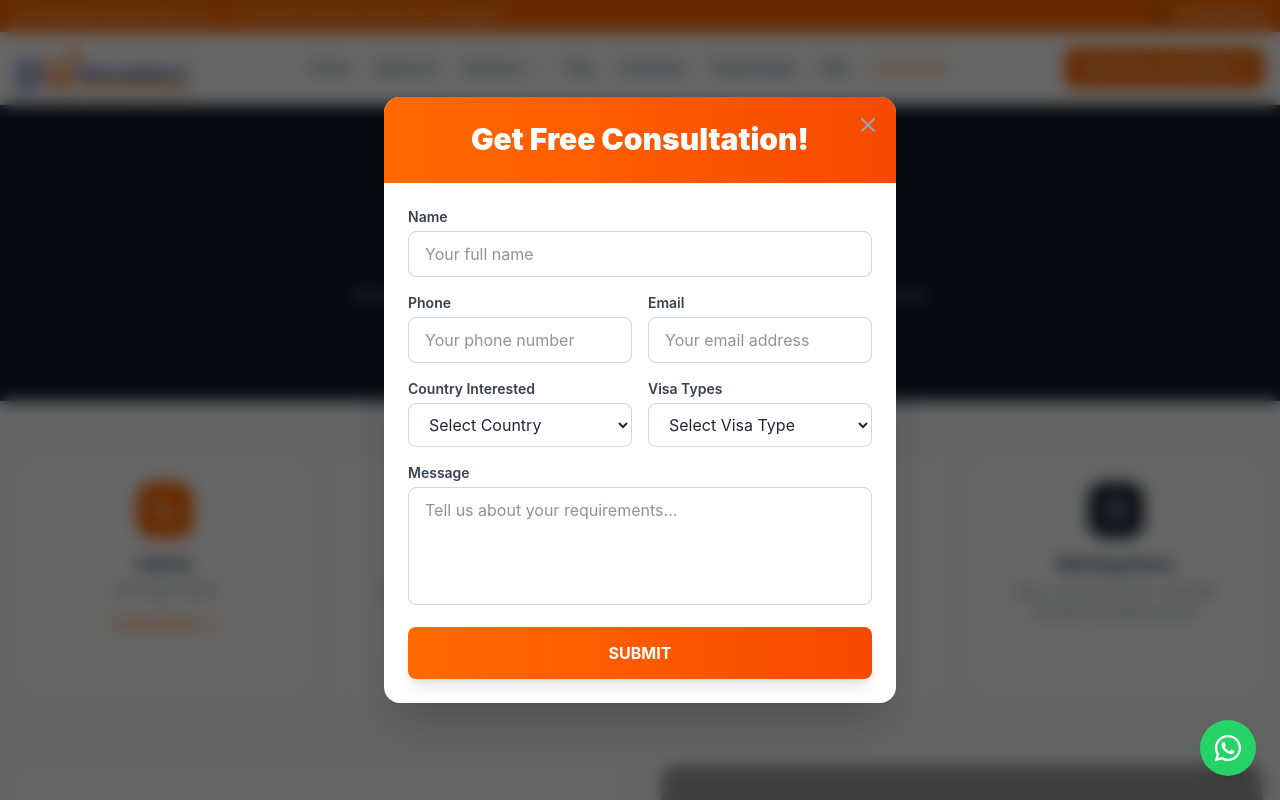
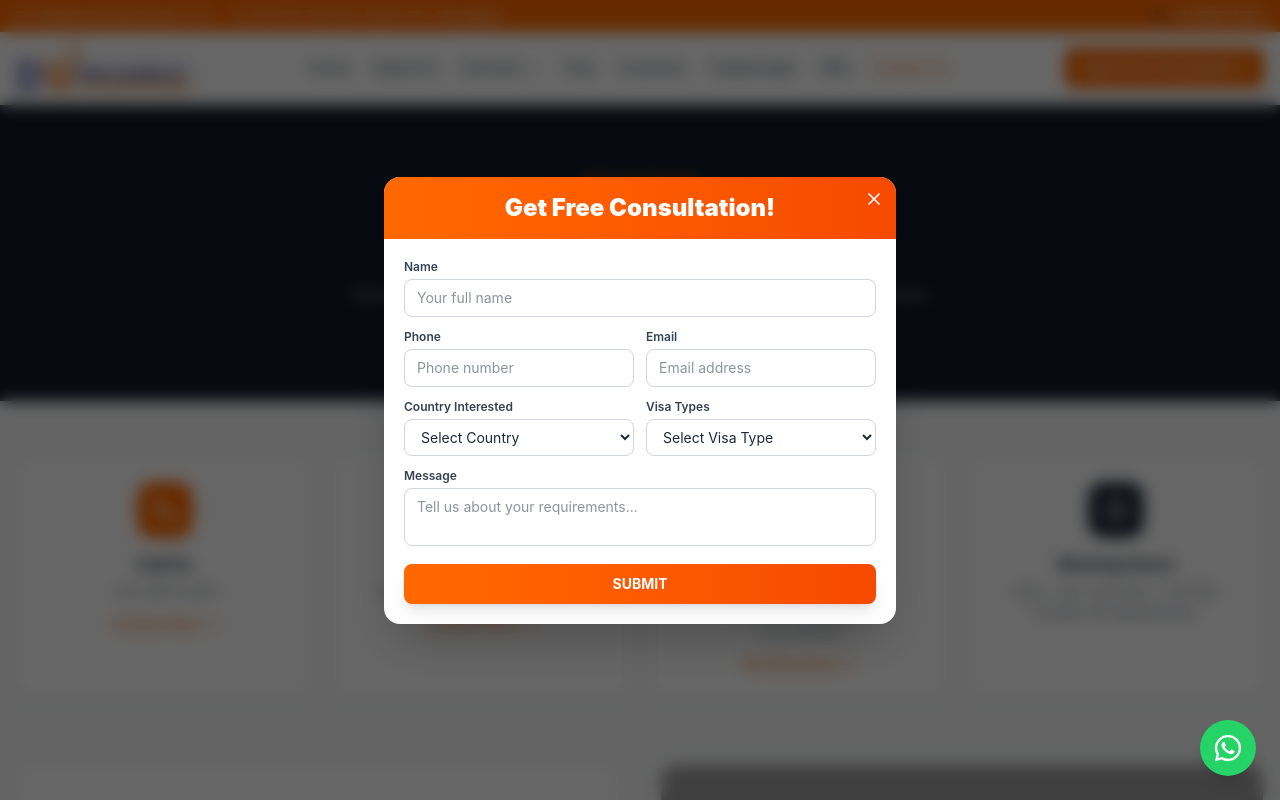
Before and after one commit to SocialThekaAccess/Dreamwayeducation, a React (Vite) app: page /contact in a window 1280 px wide. Shown: the top 800 px of the page. Built offline with nearby package versions, Linux system fonts and the light colour scheme; grey boxes are pictures that could not be loaded.

Commit message:
Fix popup modal - remove scroll, make content compact and smaller

```diff
--- a/src/components/modals/ContactFormModal.jsx
+++ b/src/components/modals/ContactFormModal.jsx
@@ -15,7 +15,6 @@ export default function ContactFormModal({ isOpen, onClose }) {
 
   const handleSubmit = (e) => {
     e.preventDefault();
-    // Handle form submission here
     console.log("Form submitted:", formData);
     alert("Thank you! We will contact you soon.");
     onClose();
@@ -27,85 +26,77 @@ export default function ContactFormModal({ isOpen, onClose }) {
 
   return (
     <div className="fixed inset-0 z-[9999] flex items-center justify-center bg-black/60 backdrop-blur-sm p-4">
-      <div className="bg-white rounded-2xl shadow-2xl w-full max-w-lg max-h-[90vh] overflow-y-auto relative">
+      <div className="bg-white rounded-2xl shadow-2xl w-full max-w-lg relative">
         {/* Close Button */}
         <button
           onClick={onClose}
-          className="absolute top-4 right-4 text-gray-400 hover:text-gray-600 transition-colors z-10"
+          className="absolute top-3 right-3 text-white hover:text-gray-200 transition-colors z-10"
           aria-label="Close"
         >
-          <X size={24} />
+          <X size={20} />
         </button>
 
-        {/* Header */}
-        <div className="bg-gradient-to-r from-orange-500 to-orange-600 p-6 text-center">
-          <h2 className="text-2xl md:text-3xl font-black text-white">
+        {/* Header - Smaller */}
+        <div className="bg-gradient-to-r from-orange-500 to-orange-600 p-4 text-center rounded-t-2xl">
+          <h2 className="text-xl md:text-2xl font-black text-white">
             Get Free Consultation!
           </h2>
         </div>
 
-        {/* Form */}
-        <form onSubmit={handleSubmit} className="p-6 space-y-4">
+        {/* Form - Compact */}
+        <form onSubmit={handleSubmit} className="p-5 space-y-3">
           {/* Name */}
           <div>
-            <label className="block text-sm font-semibold text-gray-700 mb-1">
-              Name
-            </label>
+            <label className="block text-xs font-semibold text-gray-700 mb-1">Name</label>
             <input
               type="text"
               name="name"
               value={formData.name}
               onChange={handleChange}
               required
-              className="w-full px-4 py-2.5 border border-gray-300 rounded-lg focus:ring-2 focus:ring-orange-500 focus:border-transparent outline-none transition-all"
+              className="w-full px-3 py-2 text-sm border border-gray-300 rounded-lg focus:ring-2 focus:ring-orange-500 focus:border-transparent outline-none"
               placeholder="Your full name"
             />
           </div>
 
           {/* Phone & Email */}
-          <div className="grid grid-cols-1 md:grid-cols-2 gap-4">
+          <div className="grid grid-cols-2 gap-3">
             <div>
-              <label className="block text-sm font-semibold text-gray-700 mb-1">
-                Phone
-              </label>
+              <label className="block text-xs font-semibold text-gray-700 mb-1">Phone</label>
               <input
                 type="tel"
                 name="phone"
                 value={formData.phone}
                 onChange={handleChange}
                 required
-                className="w-full px-4 py-2.5 border border-gray-300 rounded-lg focus:ring-2 focus:ring-orange-500 focus:border-transparent outline-none transition-all"
-                placeholder="Your phone number"
+                className="w-full px-3 py-2 text-sm border border-gray-300 rounded-lg focus:ring-2 focus:ring-orange-500 focus:border-transparent outline-none"
+                placeholder="Phone number"
               />
             </div>
             <div>
-              <label className="block text-sm font-semibold text-gray-700 mb-1">
-                Email
-              </label>
+              <label className="block text-xs font-semibold text-gray-700 mb-1">Email</label>
               <input
                 type="email"
                 name="email"
                 value={formData.email}
                 onChange={handleChange}
                 required
-                className="w-full px-4 py-2.5 border border-gray-300 rounded-lg focus:ring-2 focus:ring-orange-500 focus:border-transparent outline-none transition-all"
-                placeholder="Your email address"
+                className="w-full px-3 py-2 text-sm border border-gray-300 rounded-lg focus:ring-2 focus:ring-orange-500 focus:border-transparent outline-none"
+                placeholder="Email address"
               />
             </div>
           </div>
 
           {/* Country & Visa Type */}
-          <div className="grid grid-cols-1 md:grid-cols-2 gap-4">
+          <div className="grid grid-cols-2 gap-3">
             <div>
-              <label className="block text-sm font-semibold text-gray-700 mb-1">
-                Country Interested
-              </label>
+              <label className="block text-xs font-semibold text-gray-700 mb-1">Country Interested</label>
               <select
                 name="country"
                 value={formData.country}
                 onChange={handleChange}
                 required
-                className="w-full px-4 py-2.5 border border-gray-300 rounded-lg focus:ring-2 focus:ring-orange-500 focus:border-transparent outline-none transition-all bg-white"
+                className="w-full px-3 py-2 text-sm border border-gray-300 rounded-lg focus:ring-2 focus:ring-orange-500 focus:border-transparent outline-none bg-white"
               >
                 <option value="">Select Country</option>
                 <option value="Canada">Canada</option>
@@ -118,15 +109,13 @@ export default function ContactFormModal({ isOpen, onClose }) {
               </select>
             </div>
             <div>
-              <label className="block text-sm font-semibold text-gray-700 mb-1">
-                Visa Types
-              </label>
+              <label className="block text-xs font-semibold text-gray-700 mb-1">Visa Types</label>
               <select
                 name="visaType"
                 value={formData.visaType}
                 onChange={handleChange}
                 required
-                className="w-full px-4 py-2.5 border border-gray-300 rounded-lg focus:ring-2 focus:ring-orange-500 focus:border-transparent outline-none transition-all bg-white"
+                className="w-full px-3 py-2 text-sm border border-gray-300 rounded-lg focus:ring-2 focus:ring-orange-500 focus:border-transparent outline-none bg-white"
               >
                 <option value="">Select Visa Type</option>
                 <option value="Study Visa">Study Visa</option>
@@ -135,22 +124,20 @@ export default function ContactFormModal({ isOpen, onClose }) {
                 <option value="Tourist Visa">Tourist Visa</option>
                 <option value="Dependent Visa">Dependent Visa</option>
                 <option value="Business Visa">Business Visa</option>
-                <option value="PR (Permanent Residency)">PR (Permanent Residency)</option>
+                <option value="PR">PR</option>
               </select>
             </div>
           </div>
 
-          {/* Message */}
+          {/* Message - 2 rows only */}
           <div>
-            <label className="block text-sm font-semibold text-gray-700 mb-1">
-              Message
-            </label>
+            <label className="block text-xs font-semibold text-gray-700 mb-1">Message</label>
             <textarea
               name="message"
               value={formData.message}
               onChange={handleChange}
-              rows={4}
-              className="w-full px-4 py-2.5 border border-gray-300 rounded-lg focus:ring-2 focus:ring-orange-500 focus:border-transparent outline-none transition-all resize-none"
+              rows={2}
+              className="w-full px-3 py-2 text-sm border border-gray-300 rounded-lg focus:ring-2 focus:ring-orange-500 focus:border-transparent outline-none resize-none"
               placeholder="Tell us about your requirements..."
             />
           </div>
@@ -158,7 +145,7 @@ export default function ContactFormModal({ isOpen, onClose }) {
           {/* Submit Button */}
           <button
             type="submit"
-            className="w-full bg-gradient-to-r from-orange-500 to-orange-600 hover:from-orange-600 hover:to-orange-700 text-white font-bold py-3.5 rounded-lg transition-all duration-300 shadow-lg hover:shadow-xl transform hover:-translate-y-0.5"
+            className="w-full bg-gradient-to-r from-orange-500 to-orange-600 hover:from-orange-600 hover:to-orange-700 text-white font-bold py-2.5 text-sm rounded-lg transition-all shadow-lg hover:shadow-xl"
           >
             SUBMIT
           </button>
```
